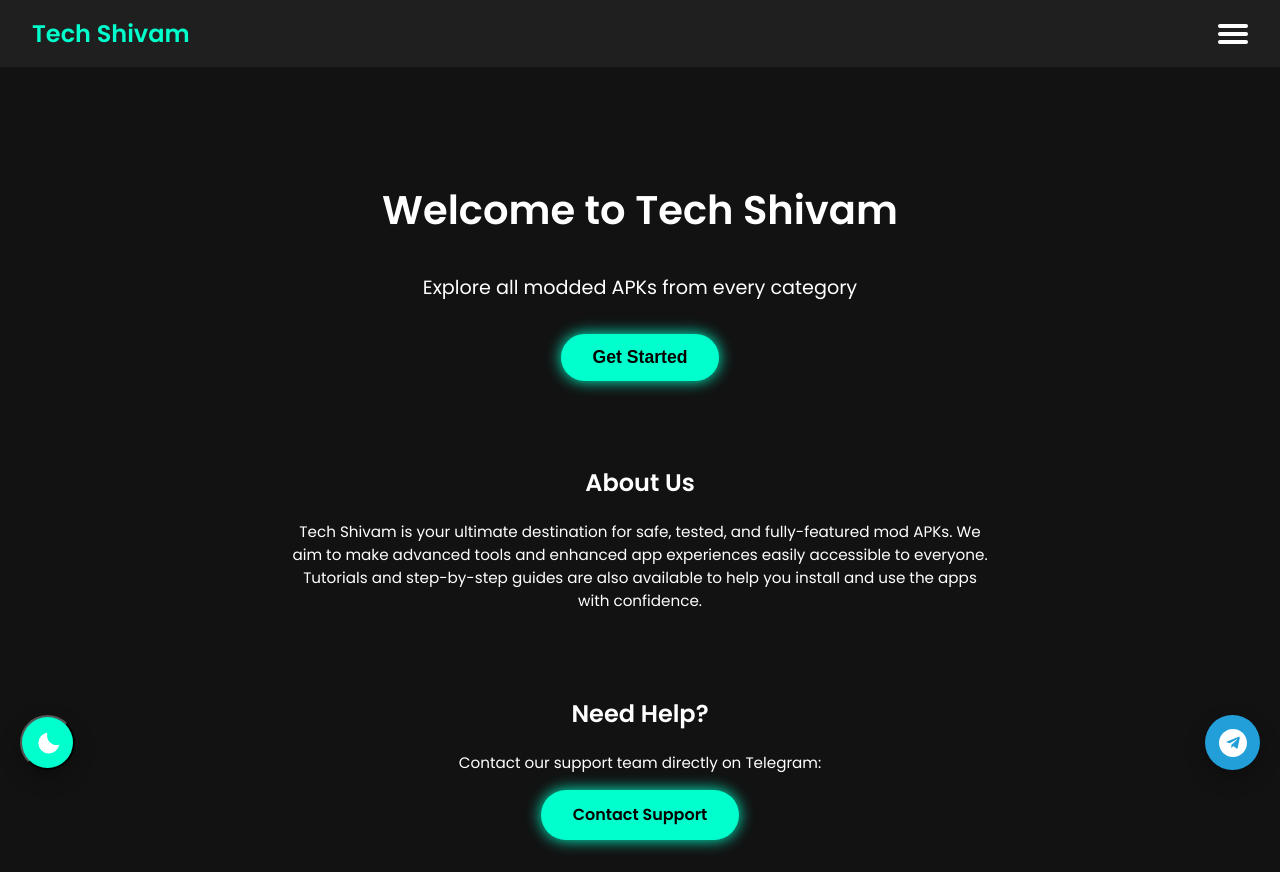
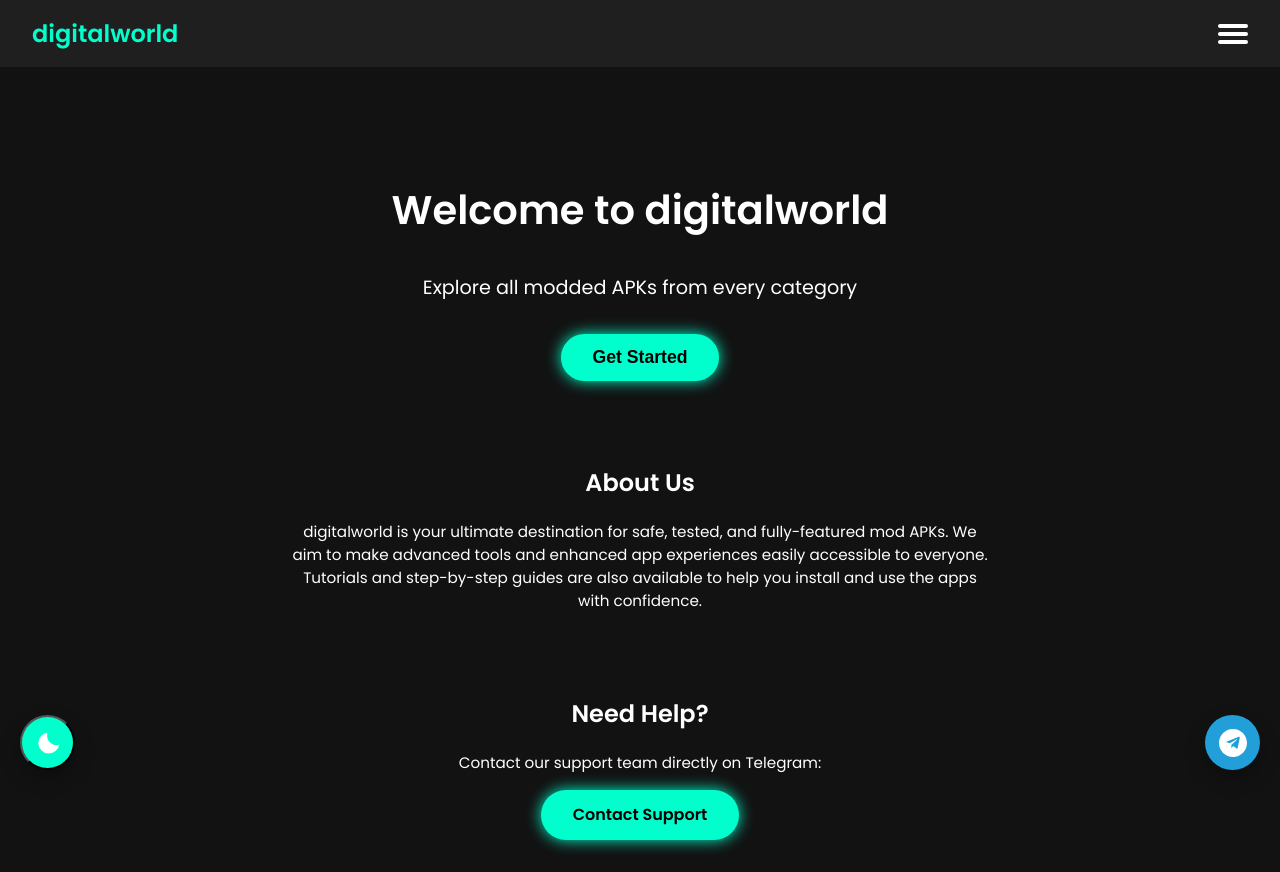
Before and after one commit to kaju72/Mod-apk, a plain HTML site: page index.html in a window 1280 px wide. Drawn offline with Linux system fonts and the light colour scheme.

Commit message:
Update index.html

```diff
--- a/index.html
+++ b/index.html
@@ -2,7 +2,7 @@
  <head>
   <meta charset="UTF-8">
   <meta name="viewport" content="width=device-width, initial-scale=1.0">
-  <title>Tech Shivam - All Mod APKs</title>
+  <title>digitalworld - All Mod APKs</title>
   <link href="https://fonts.googleapis.com/css2?family=Poppins:wght@400;600&amp;display=swap" rel="stylesheet">
   <style>
     :root {
@@ -227,7 +227,7 @@
  <body>
   <header>
    <div class="logo">
-    Tech Shivam
+    digitalworld
    </div>
    <div class="hamburger" onclick="toggleMenu(this)">
     <span></span>
@@ -242,20 +242,20 @@
    </nav>
   </header>
   <section class="hero">
-   <h1>Welcome to Tech Shivam</h1>
+   <h1>Welcome to digitalworld</h1>
    <p>Explore all modded APKs from every category</p>
    <button class="get-started" onclick="window.location.href='Mod.html'">Get Started</button>
   </section>
   <section id="about">
    <h2>About Us</h2>
-   <p> Tech Shivam is your ultimate destination for safe, tested, and fully-featured mod APKs. We aim to make advanced tools and enhanced app experiences easily accessible to everyone. Tutorials and step-by-step guides are also available to help you install and use the apps with confidence. </p>
+   <p> digitalworld is your ultimate destination for safe, tested, and fully-featured mod APKs. We aim to make advanced tools and enhanced app experiences easily accessible to everyone. Tutorials and step-by-step guides are also available to help you install and use the apps with confidence. </p>
   </section>
   <section id="contact">
    <h2>Need Help?</h2>
    <p>Contact our support team directly on Telegram:</p>
-   <a href="https://t.me/TechShivam_SupportBot" target="_blank">Contact Support</a>
+   <a href="https://t.me/sharechatclonenewclone" target="_blank">Contact Support</a>
   </section>
-  <a href="https://t.me/+0_nx8Bw3mzQyN2I9" target="_blank" class="telegram-button" title="Join Channel">
+  <a href="https://t.me/sharechatclonenewclone" target="_blank" class="telegram-button" title="Join Channel">
    <svg xmlns="http://www.w3.org/2000/svg" viewbox="0 0 240 240">
     <path fill="white" d="M120 0C53.73 0 0 53.73 0 120s53.73 120 120 120 120-53.73 120-120S186.27 0 120 0zm57.57 79.52-17.47 82.45c-1.32 5.9-4.83 7.37-9.79 4.59l-27.08-19.96-13.06 12.56c-1.44 1.44-2.64 2.64-5.39 2.64l1.91-27.17 49.48-44.64c2.15-1.91-.47-2.98-3.34-1.07L93.13 122.7l-26.2-8.19c-5.69-1.78-5.8-5.69 1.2-8.4l101.73-39.2c4.73-1.75 8.85 1.07 7.29 7.61z"></path>
    </svg> </a>
```
